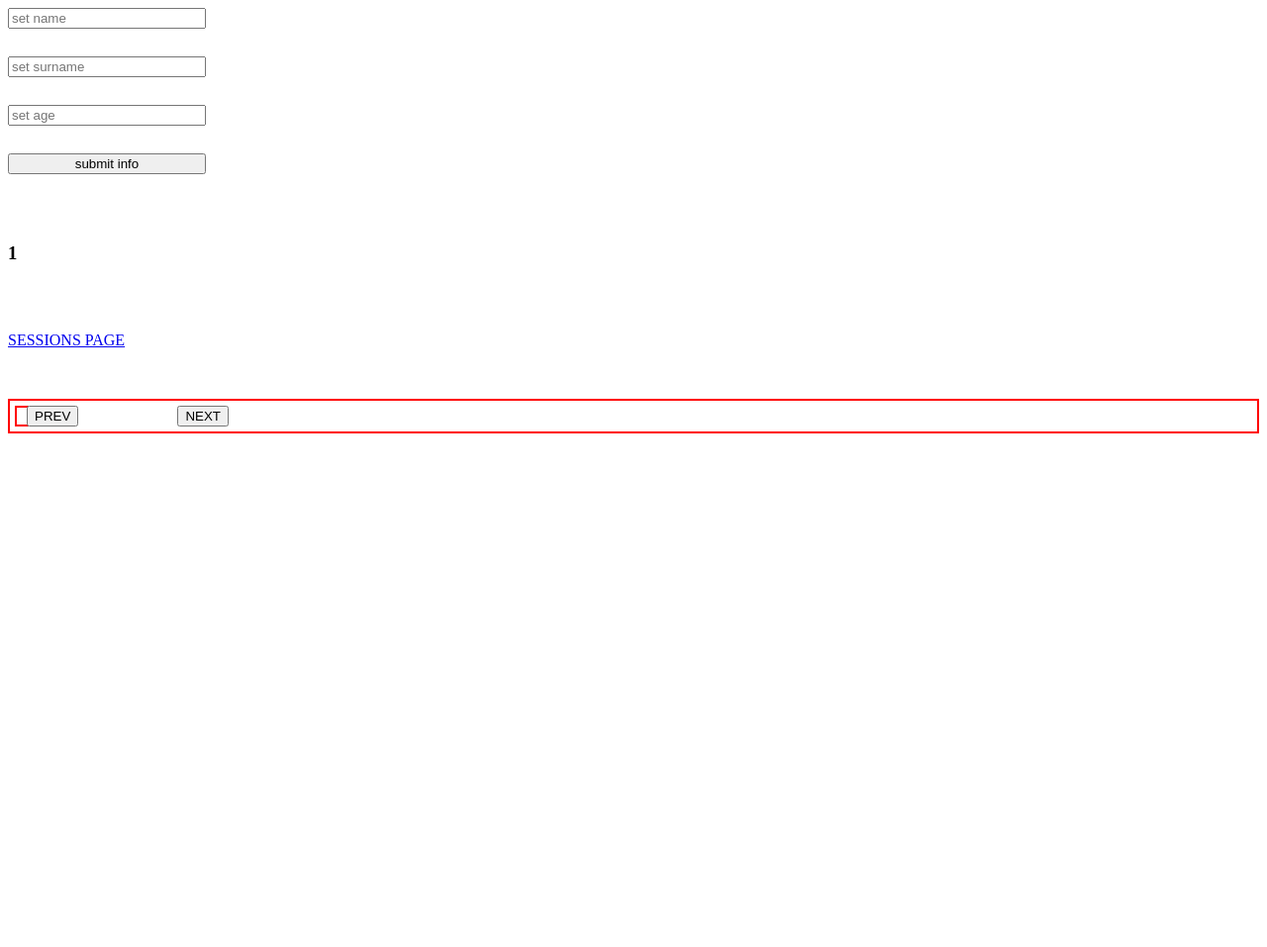
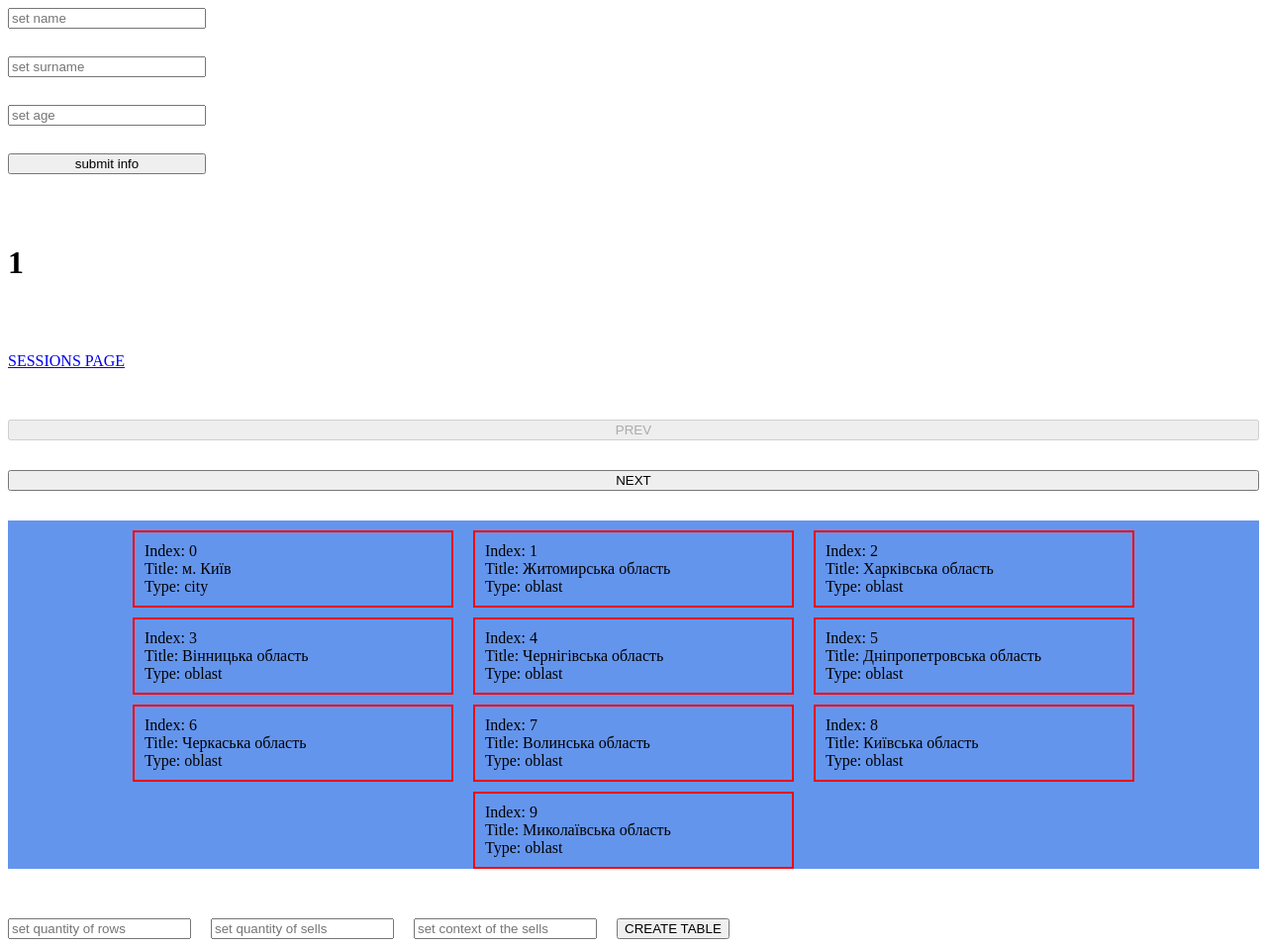
Before and after one commit to achepko/JScomplex-dec2022, a plain HTML site: page 2. JavaScript/hw10 - events/index.html in a window 1280 px wide. Shown: the whole page at 99% size. Before the commit the page ends 800 px from the top, so only its background shows below. Drawn offline with Linux system fonts and the light colour scheme.

Commit message:
js complex dec 2022 homework JS lesson 10  (07.03.2023)

```diff
--- a/2. JavaScript/hw10 - events/index.html
+++ b/2. JavaScript/hw10 - events/index.html
@@ -12,22 +12,19 @@
             flex-direction: column;
             row-gap: 50px;
         }
-        form{
+        #form{
             width: 200px;
             display: flex;
             flex-direction: column;
             row-gap: 5px;
         }
-        input{
-            /*margin-bottom: 10px;*/
-        }
-        div{
+        div.f1{
             border: 2px solid red;
             padding: 5px;
             display: flex;
 
         }
-        div.locations form{
+        div.locations #form {
             border: none;
             display: flex;
             flex-direction: row;
@@ -35,7 +32,37 @@
             align-items: center;
             justify-content: center;
         }
+        div.locations {
+            display: flex;
+            flex-direction: column;
+            row-gap: 30px;
+        }
+        .wrapper {
+            width: 300px;
+            padding: 10px;
+        }
+        .item {
+            margin-top: 10px;
+            border: red 2px solid;
+        }
 
+        #locationNew {
+            background: cornflowerblue;
+            display: flex;
+            flex-direction: row;
+            flex-wrap: wrap;
+            column-gap: 20px;
+            justify-content: center;
+            align-items: center;
+        }
+        #form2{
+            display: flex;
+            flex-direction: row;
+            column-gap: 20px;
+        }
+        .td{
+            border: 2px solid black;
+        }
     </style>
 </head>
 <body>
@@ -50,16 +77,24 @@
     <button type="submit" name="button" ></button>
 </form>
 
+<div class="numer-box"></div>
+
+<a href="sessions.html" target="_blank">SESSIONS PAGE</a>
+
+    <div class="locations">
+        <button id="prev" disabled>PREV</button>
+        <button id="next">NEXT</button>
+    <div id="locationNew"></div>
+</div>
+
+    <form action="" id="form2">
+        <input type="number" name="rows" placeholder="set quantity of rows">
+        <input type="number" name="cells" placeholder="set quantity of sells">
+        <input type="text" name="context" placeholder="set context of the sells">
+        <button type="submit" name="send" >CREATE TABLE</button>
+    </form>
+
 
   <script src="main.js"></script>
-<a href="sessions.html" target="_blank">SESSIONS PAGE</a>
-
-<div class="locations">
-    <div id="locationNew"></div>
-    <form action="" id="buttons">
-        <button type="button" name="prev">PREV</button>
-        <button type="button" name="next">NEXT</button>
-    </form>
-</div>
 </body>
 </html>
--- a/2. JavaScript/hw10 - events/main.js
+++ b/2. JavaScript/hw10 - events/main.js
@@ -2,9 +2,10 @@
 
 let submit = document.querySelector('#form');
 submit.button.innerText = 'submit info'
-submit.addEventListener('submit',function (e){
+submit.addEventListener('submit', function (e) {
     e.preventDefault();
     let div1 = document.createElement('div');
+    div1.classList.add('f1')
     div1.innerText = `${this.name.value} ${this.surname.value} ${this.age.value}`
     submit.append(div1);
 });
@@ -12,24 +13,27 @@ submit.addEventListener('submit',function (e){
 // є сторінка, на якій є блок, я кому знаходиьтся цифра. написати код, який при кожному перезавантажені сторінки буде додавати до неї +1
 
 // option 1
-let number = localStorage.getItem('h3') || 0;
-let numberHTML = document.createElement('h3');
-numberHTML.innerText = `${+(JSON.parse(number))+1}`
-localStorage.setItem('h3',JSON.stringify(numberHTML.innerText))
-document.body.appendChild(numberHTML);
+let numberBox = document.querySelector('.numer-box');
+let number = localStorage.getItem('h1') || 0;
+let numberHTML = document.createElement('h1');
+numberHTML.innerText = `${+(JSON.parse(number)) + 1}`
+localStorage.setItem('h1', JSON.stringify(numberHTML.innerText))
+numberBox.appendChild(numberHTML);
 
 // option 2
+// let numberBox = document.querySelector('.numer-box');
 // if ( localStorage.getItem('h3')){
 //     let numberHTML = document.createElement('h3');
 //     numberHTML.innerText = `${+(JSON.parse(localStorage.getItem('h3')))+1}`
-//     document.body.appendChild(numberHTML);
+//     numberBox.appendChild(numberHTML);
 //     localStorage.setItem('h3',JSON.stringify(numberHTML.innerText))
 // }else if (!localStorage.getItem('h3')){
+// let numberBox = document.querySelector('.numer-box');
 //     localStorage.setItem('h3','0')
 //     localStorage.getItem('h3')
 //     let numberHTML = document.createElement('h3');
 //     numberHTML.innerText = `${+(JSON.parse(localStorage.getItem('h3')))+1}`
-//     document.body.appendChild(numberHTML);
+//     numberBox.appendChild(numberHTML);
 //     localStorage.setItem('h3',JSON.stringify(numberHTML.innerText))
 // }
 
@@ -38,8 +42,7 @@ document.body.appendChild(numberHTML);
 let sessionsDate = JSON.parse(localStorage.getItem('sessions')) || [];
 let date = new Date();
 sessionsDate.push(date);
-localStorage.setItem('sessions',JSON.stringify(sessionsDate));
-
+localStorage.setItem('sessions', JSON.stringify(sessionsDate));
 
 // =========================
 //     зробити масив на 100 об'єктів та дві кнопки prev next
@@ -53,7 +56,7 @@ localStorage.setItem('sessions',JSON.stringify(sessionsDate));
 // }
 // document.body.append(JSON.stringify(locations));
 
-let locations= [{"title": "м. Київ", "type": "city", "index": 0},
+let locations = [{"title": "м. Київ", "type": "city", "index": 0},
     {"title": "Житомирська область", "type": "oblast", "index": 1},
     {"title": "Харківська область", "type": "oblast", "index": 2},
     {"title": "Вінницька область", "type": "oblast", "index": 3},
@@ -226,13 +229,77 @@ let locations= [{"title": "м. Київ", "type": "city", "index": 0},
     {"title": "Вараський район", "type": "raion", "index": 170},
     {"title": "м. Славутич", "type": "city", "index": 171}]
 
+let page = 1;
 
-let locationNew = document.getElementsByTagName('locationNew');
-locationNew
+let prevBtn = document.getElementById('prev');
+let nextBtn = document.getElementById('next');
+prevBtn.addEventListener('click', () => handler(page -= 1));
+nextBtn.addEventListener('click', () => handler(page += 1));
 
+handler(page);
 
+function handler(page, limit = 10) {
+    let locationNew = document.getElementById('locationNew');
 
+    const newArr = [];
+    const startIndex = (page - 1) * limit;
+    let endIndex = page * limit;
+
+    if (startIndex > 0) {
+        prevBtn.removeAttribute('disabled')
+    } else {
+        prevBtn.setAttribute('disabled', 'disabled')
+    }
+    if (endIndex < locations.length) {
+        nextBtn.removeAttribute('disabled')
+    } else {
+        nextBtn.setAttribute('disabled', 'disabled')
+        endIndex = locations.length;
+    }
+
+    for (let i = startIndex; i < endIndex; i++) {
+        const location = locations[i];
+        let item = document.createElement('div');
+        let index = document.createElement('div');
+        let title = document.createElement('div');
+        let type = document.createElement('div');
+
+        item.classList.add('wrapper', 'item');
+
+        index.innerHTML = `Index: ${location.index}`;
+        title.innerHTML = `Title: ${location.title}`;
+        type.innerHTML = `Type: ${location.type}`;
+
+        item.append(index, title, type);
+        newArr.push(item);
+        locationNew.appendChild(item);
+    }
+    locationNew.replaceChildren(...newArr);
+}
 
 // *** Створити 3 інпута та кнопку. Один визначає кількість рядків, другий - кількість ячеєк, третій вмиіст ячеєк.
 //     При натисканні кнопки, вся ця інформація зчитується і формується табличка, з відповідним вмістом.
-// (Додатковачастина для завдання)sa
+// (Додатковачастина для завдання)
+
+let form2 = document.getElementById('form2');
+console.log(form2);
+
+form2.addEventListener('submit', function (ev) {
+    ev.preventDefault();
+    let table = document.createElement('table');
+    if (form2.rows.value > 50 || form2.cells.value > 50) {
+        alert('TOO BIG TABLE!');
+    } else {
+        document.body.appendChild(table);
+        for (let i = 0; i < form2.rows.value; i++) {
+            let tr = document.createElement('tr');
+            table.appendChild(tr);
+            for (let i = 0; i < form2.cells.value; i++) {
+                let td = document.createElement('td');
+                td.innerHTML = form2.context.value;
+                td.classList.add('td');
+                tr.appendChild(td);
+            }
+        }
+    }
+})
```
Also changed, not shown: 2. JavaScript/hw10 - events/sessions.html (+1 -43 lines), 2. JavaScript/hw10 - events/sessions.js (added, +38 -0 lines).
